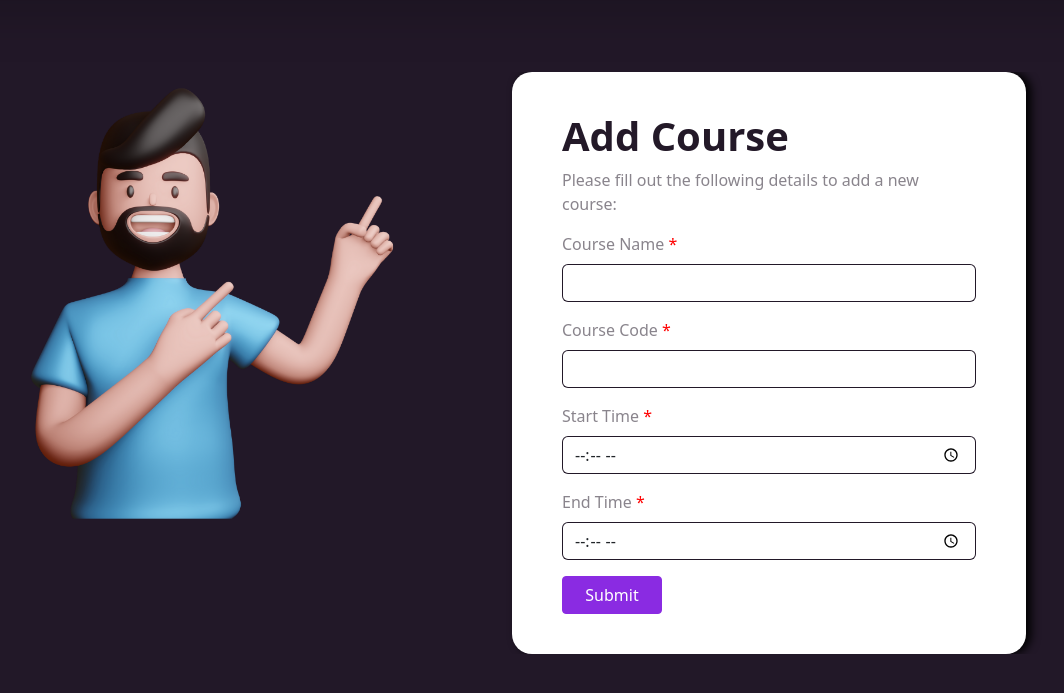
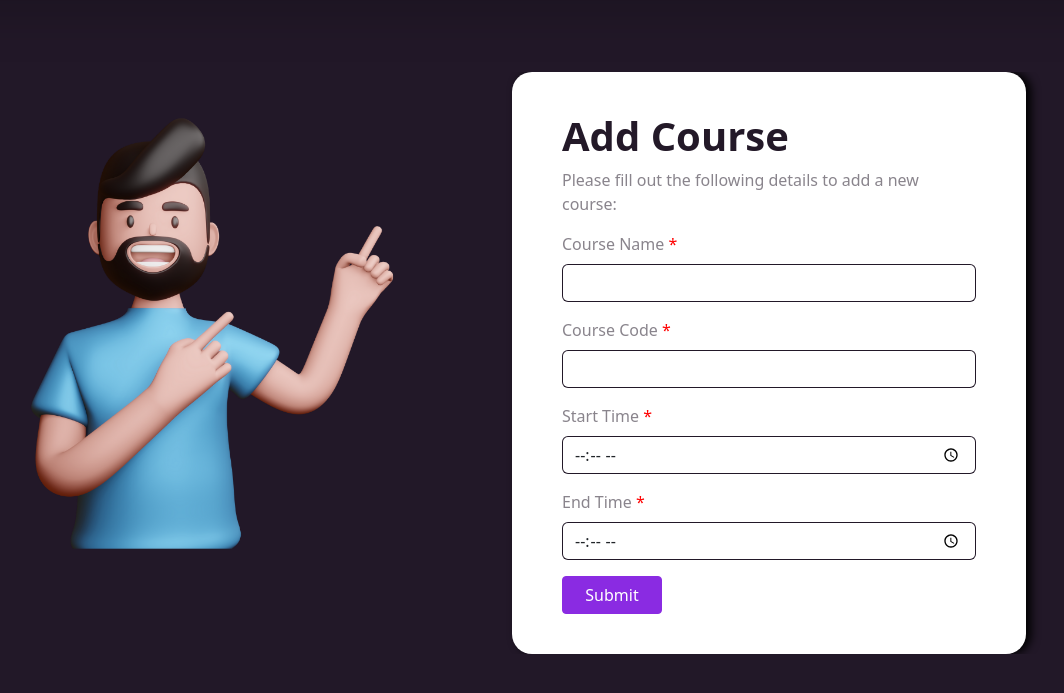
Before and after one commit to shaniacc/CSIT327-Repo_Canoy_Ylaya_Lozano_Lavador, a Flask app: page /addCourse in a window 1280 px wide. Shown: the part 73-766 px from the top of the page, without its empty margins (140-1204 px from the left). Run offline with Flask 3, Linux system fonts and the light colour scheme.

Commit message:
modified UI, illustration

```diff
--- a/templates/addCourse.html
+++ b/templates/addCourse.html
@@ -52,7 +52,7 @@
 </style>
 <div class="container mt-5">
     <div class="row">
-        <div class="col-md-6">
+        <div class="col-md-6" style="padding-top: 30px;">
             <img src="{{ url_for('static', filename='css/images/addCourse.png') }}" alt="Illustration" class="img-fluid">
         </div>
         <div class="col-md-6" style="padding-right: 50px;">
```
